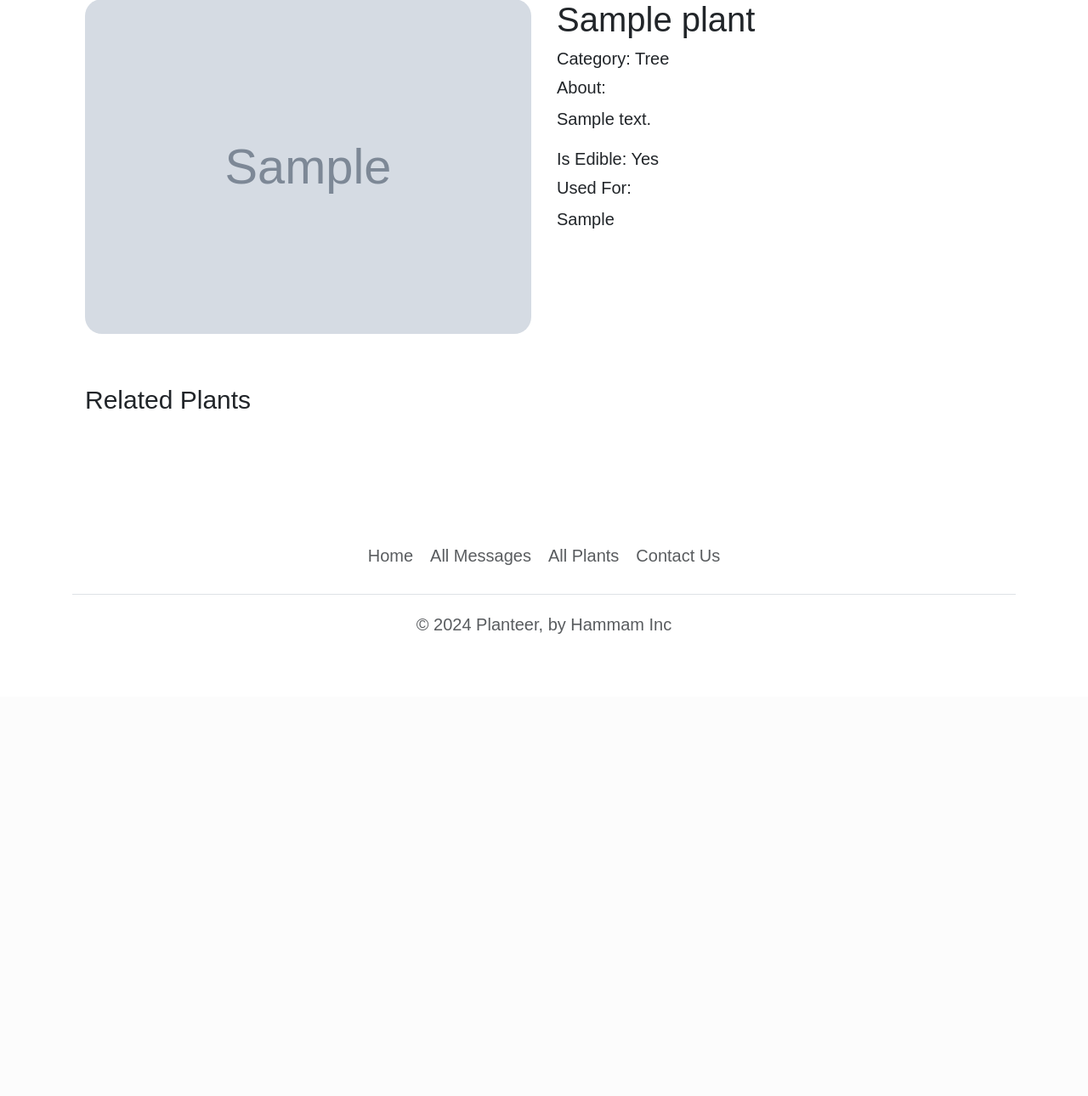
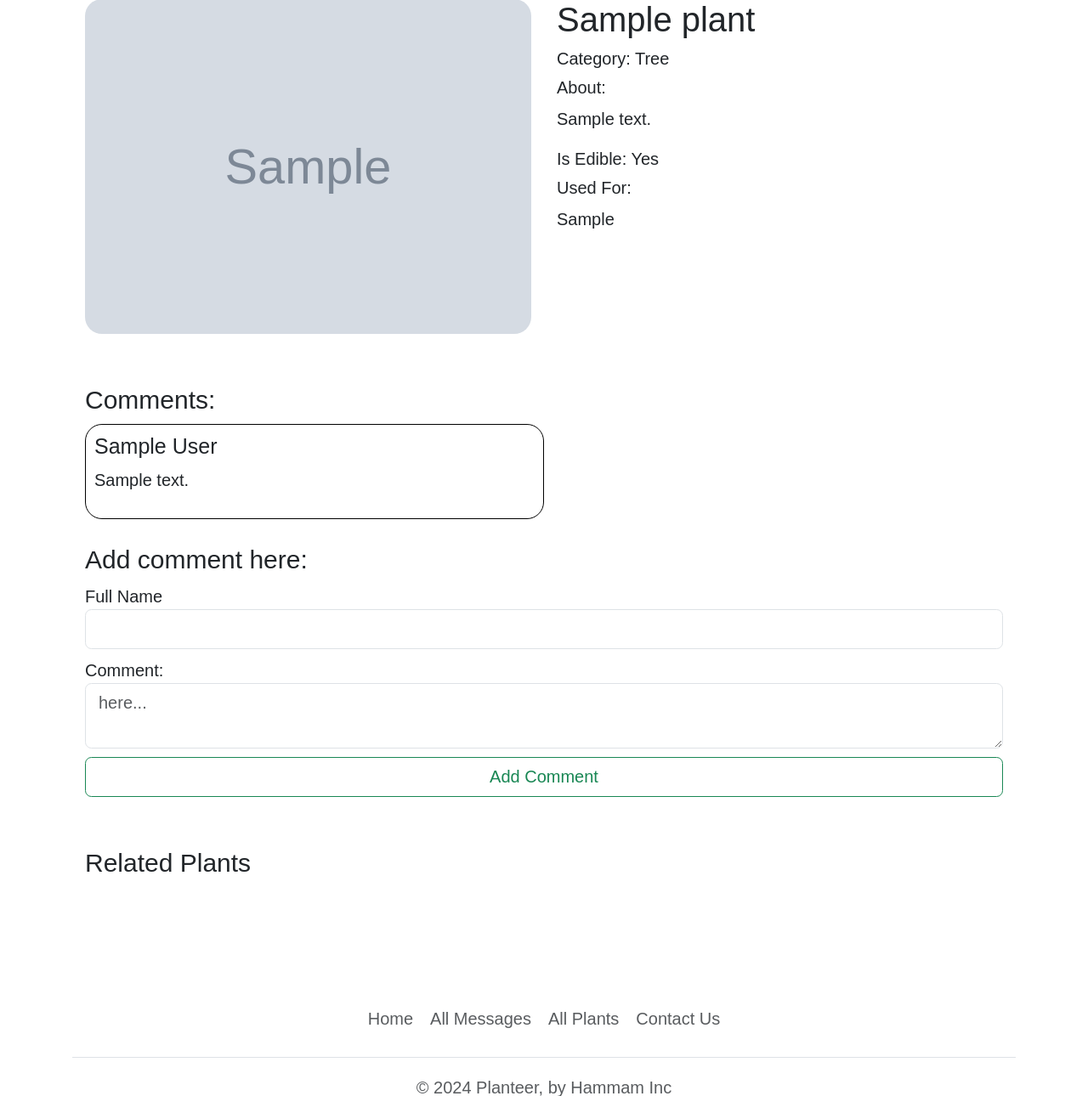
Before and after one commit to T-Python-Feb-24/LAB-ORM-2-PLANTEER, a Django app: page /plants/1/detail/ in a window 1280 px wide. Shown: the part 208-1498 px from the top of the page at 85% size. Before the commit the page ends 954 px from the top, so only its background shows below. Run offline with Django 5.2, Linux system fonts and the light colour scheme; tables that the repository leaves empty hold one stand-in row (values such as "Sample post"); grey boxes marked "Sample" are stand-in pictures; some web fonts are replaced.

Commit message:
Done the Comment Lab

```diff
--- a/Planteer/main/models.py
+++ b/Planteer/main/models.py
@@ -12,6 +12,12 @@ class Plant(models.Model):
     is_edible = models.BooleanField()
     created_at = models.DateTimeField(auto_now_add=True)
 
+class Comment(models.Model):
+    plant = models.ForeignKey(Plant, on_delete=models.CASCADE)
+    full_name = models.CharField(max_length=2084)
+    content = models.TextField()
+    created_at = models.DateTimeField(auto_now_add=True)
+
 class Contact(models.Model):
     first_name = models.CharField(max_length=50)
     last_name = models.CharField(max_length=50)
--- a/Planteer/main/templates/main/plant_detail.html
+++ b/Planteer/main/templates/main/plant_detail.html
@@ -27,6 +27,40 @@
             </div>
         </div>
 
+        <div class="row mt-5">
+            <h4>Comments: </h4>
+
+            <div class="col d-flex">
+                {% for comment in comments  %}
+                <div class="border rounded-4 ml-2 mr-2 p-2 border-black w-50">
+                    <h5>{{comment.full_name}}</h5>
+                    <p>{{ comment.content }}</p>
+                </div>
+                {% endfor %}
+            </div>
+
+        </div>
+
+        <div class="row mt-4">
+            <h4>Add comment here:</h4>
+            <div class="col">
+                <form action="{% url 'main:add_comment_view' plant.id %}" method="post" class="d-flex flex-column gap-2">
+                    {% csrf_token %}
+
+                    <div>
+                        <label for="full_name">Full Name</label>
+                        <input id="full_name" type="text" name="full_name" class="form-control"/>
+                    </div>
+
+                    <div>
+                        <label for="content">Comment:</label>
+                        <textarea id="content" name="content" placeholder="here..." class="form-control"></textarea>
+                    </div>
+
+                    <input type="submit" value="Add Comment" class="btn btn-outline-success"/>
+                </form>
+            </div>
+        </div>
 
         <div class="row mt-5">
             <h4>Related Plants</h4>
--- a/Planteer/main/urls.py
+++ b/Planteer/main/urls.py
@@ -12,5 +12,6 @@ urlpatterns = [
     path("plants/all/", views.all_plant_view, name="all_plant_view"),
     path("plants/search/", views.search_view, name="search_view"),
     path("contact/", views.contact_us_view, name="contact_us_view"),
-    path("contact/messages/", views.all_messages_view, name="all_messages_view")
+    path("contact/messages/", views.all_messages_view, name="all_messages_view"),
+    path("Comments/<plant_id>/add", views.add_comment_view, name="add_comment_view")
 ]
--- a/Planteer/main/views.py
+++ b/Planteer/main/views.py
@@ -1,6 +1,6 @@
 from django.shortcuts import render, redirect
 from django.http import HttpRequest, HttpResponse
-from .models import Plant, Contact
+from .models import Plant, Contact, Comment
 # Create your views here.
 
 def index_view(request : HttpRequest):
@@ -37,11 +37,14 @@ def plant_detail_view(request:HttpRequest, plant_id):
 
         #here getting the plants for 'related plants'
         plants_with_same_cat = Plant.objects.filter(category=plant.category).exclude(pk=plant_id)
+
+        #here we getting the Comments
+        comments = Comment.objects.filter(plant = plant) #the first plant here its a column from the table of Comment and the second its the object from Plant
     except Plant.DoesNotExist:
         return render(request, "main/not_exist.html")
     except Exception as e:
         print(e)
-    return render(request, "main/plant_detail.html", {"plant": plant, "plants_with_same_cat":plants_with_same_cat})
+    return render(request, "main/plant_detail.html", {"plant": plant, "plants_with_same_cat":plants_with_same_cat, "comments":comments})
 
 def update_plant_view(request:HttpRequest, plant_id):
 
@@ -134,3 +137,16 @@ def all_messages_view(request:HttpRequest):
     messages = Contact.objects.all()
 
     return render(request, "main/all_messages.html", {"messages":messages})
+
+def add_comment_view(request:HttpRequest, plant_id):
+    if request.method == 'POST':
+        #add a new comment
+        plant = Plant.objects.get(pk=plant_id)
+        new_comment = Comment(
+            plant = plant,#the first plant from Comment table of a column called 'plant', and the other plant its the object from Plant
+            full_name = request.POST["full_name"],
+            content = request.POST["content"]
+        )
+        new_comment.save()
+
+    return redirect("main:plant_detail_view", plant_id=plant.id)
```
Also changed, not shown: Planteer/main/migrations/0002_comment.py (added).
